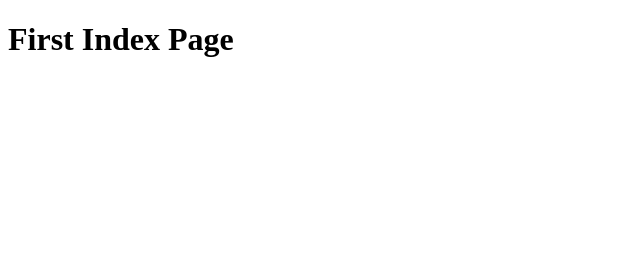
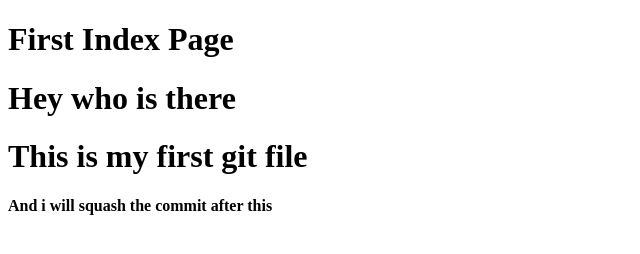
Before and after one commit to up2022/UST-ASSIGNMENT-1, a plain HTML site: page index.html in a window 1280 px wide. Shown: the whole page, without its empty margins (0-640 px from the left). Drawn offline with Linux system fonts and the light colour scheme.

Commit message:
Second Change
Third Change

fourth Change

```diff
--- a/index.html
+++ b/index.html
@@ -7,5 +7,8 @@
 </head>
 <body>
     <h1>First Index Page</h1>
+    <h1>Hey who is there</h1>
+    <h1>This is my first git file</h1>
+    <h4>And i will squash the commit after this</h4>
 </body>
 </html>
```
